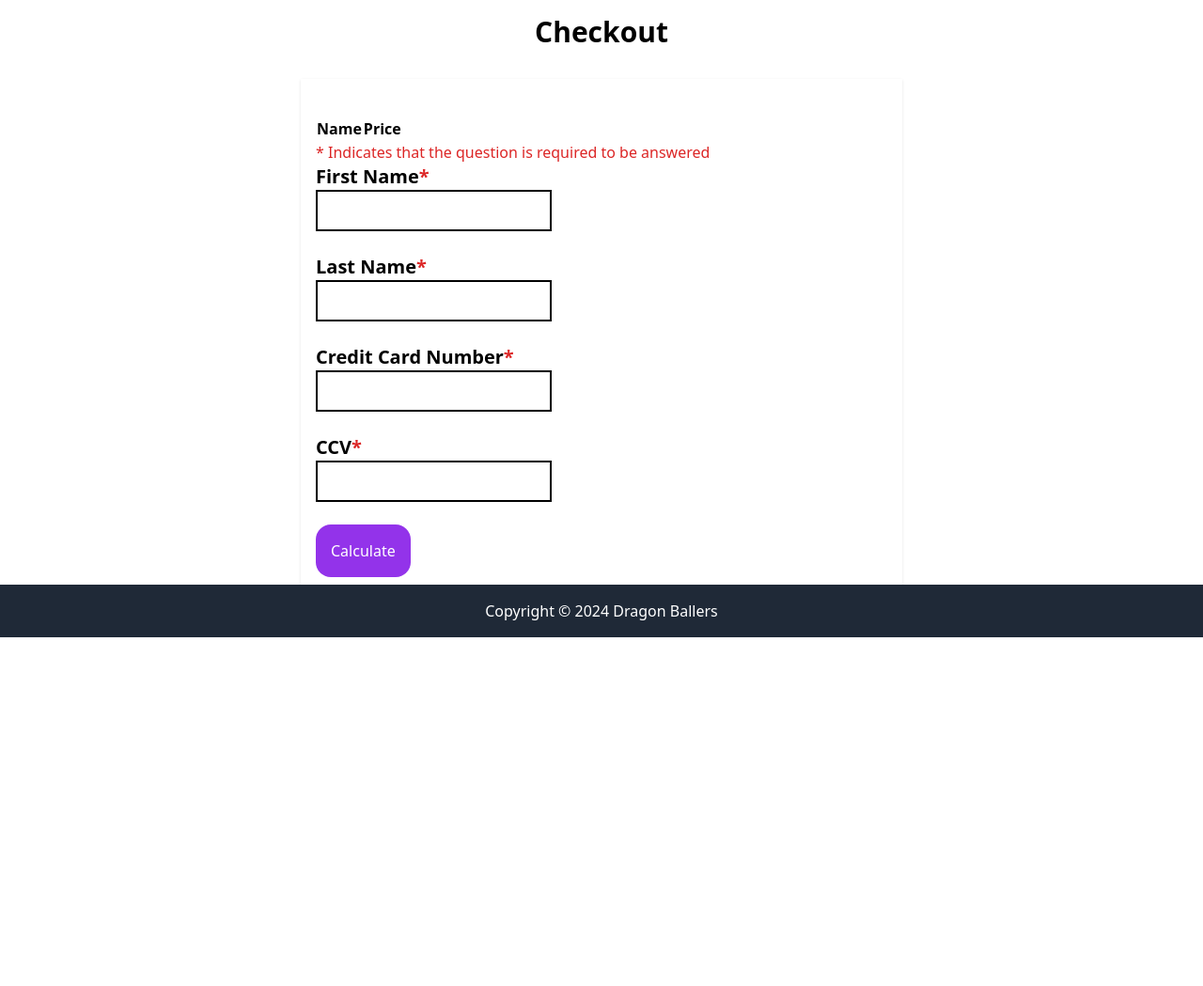
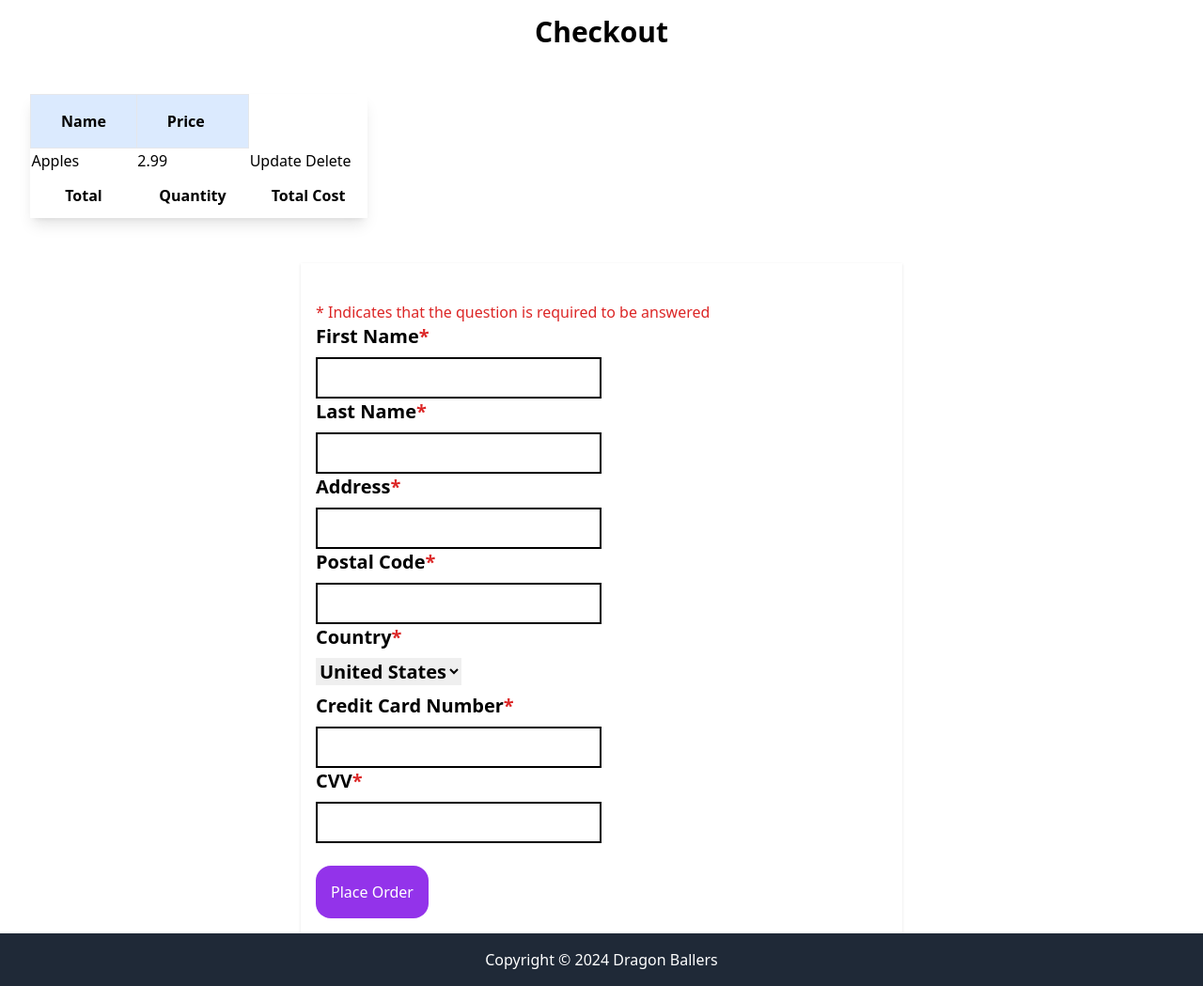
Before and after one commit to jpanahon/WinHacks2024, a Flask app: page /checkout in a window 1280 px wide. Shown: the part 122-1171 px from the top of the page at 94% size. Before the commit the page ends 800 px from the top, so only its background shows below. Run offline with Flask 3, Linux system fonts and the light colour scheme; lists and menus that the app fills with data are empty.

Commit message:
Redone Checkout page

```diff
--- a/static/css/output.css
+++ b/static/css/output.css
@@ -548,16 +548,27 @@ video {
   position: static;
 }
 
-.fixed {
-  position: fixed;
-}
-
 .bottom-0 {
   bottom: 0px;
 }
 
 .m-auto {
   margin: auto;
+}
+
+.mx-auto {
+  margin-left: auto;
+  margin-right: auto;
+}
+
+.mx-4 {
+  margin-left: 1rem;
+  margin-right: 1rem;
+}
+
+.-mx-3 {
+  margin-left: -0.75rem;
+  margin-right: -0.75rem;
 }
 
 .mr-6 {
@@ -568,12 +579,28 @@ video {
   margin-top: 1rem;
 }
 
-.mt-8 {
-  margin-top: 2rem;
+.mb-2 {
+  margin-bottom: 0.5rem;
+}
+
+.mb-6 {
+  margin-bottom: 1.5rem;
+}
+
+.block {
+  display: block;
 }
 
 .inline-block {
   display: inline-block;
+}
+
+.flex {
+  display: flex;
+}
+
+.table {
+  display: table;
 }
 
 .w-1\/2 {
@@ -584,16 +611,56 @@ video {
   width: 100%;
 }
 
+.w-2 {
+  width: 0.5rem;
+}
+
+.max-w-sm {
+  max-width: 24rem;
+}
+
+.flex-grow {
+  flex-grow: 1;
+}
+
+.table-auto {
+  table-layout: auto;
+}
+
+.border-collapse {
+  border-collapse: collapse;
+}
+
 .list-none {
   list-style-type: none;
+}
+
+.flex-wrap {
+  flex-wrap: wrap;
+}
+
+.items-center {
+  align-items: center;
+}
+
+.justify-center {
+  justify-content: center;
 }
 
 .rounded-2xl {
   border-radius: 1rem;
 }
 
+.rounded-lg {
+  border-radius: 0.5rem;
+}
+
 .border-2 {
   border-width: 2px;
+}
+
+.border {
+  border-width: 1px;
 }
 
 .border-b-2 {
@@ -640,29 +712,19 @@ video {
   background-color: rgb(220 38 38 / var(--tw-bg-opacity));
 }
 
-.bg-\[\#e59982\] {
+.bg-gray-50 {
   --tw-bg-opacity: 1;
-  background-color: rgb(229 153 130 / var(--tw-bg-opacity));
+  background-color: rgb(249 250 251 / var(--tw-bg-opacity));
 }
 
-.bg-\[\#072083\] {
+.bg-white {
   --tw-bg-opacity: 1;
-  background-color: rgb(7 32 131 / var(--tw-bg-opacity));
+  background-color: rgb(255 255 255 / var(--tw-bg-opacity));
 }
 
-.bg-\[\#8a9294\] {
+.bg-blue-100 {
   --tw-bg-opacity: 1;
-  background-color: rgb(138 146 148 / var(--tw-bg-opacity));
-}
-
-.bg-\[\#3498DB\] {
-  --tw-bg-opacity: 1;
-  background-color: rgb(52 152 219 / var(--tw-bg-opacity));
-}
-
-.bg-\[\#1F4788\] {
-  --tw-bg-opacity: 1;
-  background-color: rgb(31 71 136 / var(--tw-bg-opacity));
+  background-color: rgb(219 234 254 / var(--tw-bg-opacity));
 }
 
 .p-2 {
@@ -671,6 +733,43 @@ video {
 
 .p-4 {
   padding: 1rem;
+}
+
+.p-2\.5 {
+  padding: 0.625rem;
+}
+
+.p-8 {
+  padding: 2rem;
+}
+
+.px-6 {
+  padding-left: 1.5rem;
+  padding-right: 1.5rem;
+}
+
+.py-3 {
+  padding-top: 0.75rem;
+  padding-bottom: 0.75rem;
+}
+
+.px-3 {
+  padding-left: 0.75rem;
+  padding-right: 0.75rem;
+}
+
+.px-8 {
+  padding-left: 2rem;
+  padding-right: 2rem;
+}
+
+.py-4 {
+  padding-top: 1rem;
+  padding-bottom: 1rem;
+}
+
+.text-left {
+  text-align: left;
 }
 
 .text-center {
@@ -692,6 +791,16 @@ video {
   line-height: 1.75rem;
 }
 
+.text-sm {
+  font-size: 0.875rem;
+  line-height: 1.25rem;
+}
+
+.text-base {
+  font-size: 1rem;
+  line-height: 1.5rem;
+}
+
 .font-bold {
   font-weight: 700;
 }
@@ -730,7 +849,74 @@ video {
   box-shadow: var(--tw-ring-offset-shadow, 0 0 #0000), var(--tw-ring-shadow, 0 0 #0000), var(--tw-shadow);
 }
 
-.shadow-orange-600 {
-  --tw-shadow-color: #ea580c;
-  --tw-shadow: var(--tw-shadow-colored);
+.shadow-lg {
+  --tw-shadow: 0 10px 15px -3px rgb(0 0 0 / 0.1), 0 4px 6px -4px rgb(0 0 0 / 0.1);
+  --tw-shadow-colored: 0 10px 15px -3px var(--tw-shadow-color), 0 4px 6px -4px var(--tw-shadow-color);
+  box-shadow: var(--tw-ring-offset-shadow, 0 0 #0000), var(--tw-ring-shadow, 0 0 #0000), var(--tw-shadow);
 }
+
+.focus\:border-blue-500:focus {
+  --tw-border-opacity: 1;
+  border-color: rgb(59 130 246 / var(--tw-border-opacity));
+}
+
+.focus\:ring-blue-500:focus {
+  --tw-ring-opacity: 1;
+  --tw-ring-color: rgb(59 130 246 / var(--tw-ring-opacity));
+}
+
+@media (min-width: 768px) {
+  .md\:mb-0 {
+    margin-bottom: 0px;
+  }
+
+  .md\:w-1\/2 {
+    width: 50%;
+  }
+}
+
+.rtl\:text-right:where([dir="rtl"], [dir="rtl"] *) {
+  text-align: right;
+}
+
+@media (prefers-color-scheme: dark) {
+  .dark\:border-gray-600 {
+    --tw-border-opacity: 1;
+    border-color: rgb(75 85 99 / var(--tw-border-opacity));
+  }
+
+  .dark\:bg-gray-700 {
+    --tw-bg-opacity: 1;
+    background-color: rgb(55 65 81 / var(--tw-bg-opacity));
+  }
+
+  .dark\:text-white {
+    --tw-text-opacity: 1;
+    color: rgb(255 255 255 / var(--tw-text-opacity));
+  }
+
+  .dark\:text-gray-400 {
+    --tw-text-opacity: 1;
+    color: rgb(156 163 175 / var(--tw-text-opacity));
+  }
+
+  .dark\:placeholder-gray-400::-moz-placeholder {
+    --tw-placeholder-opacity: 1;
+    color: rgb(156 163 175 / var(--tw-placeholder-opacity));
+  }
+
+  .dark\:placeholder-gray-400::placeholder {
+    --tw-placeholder-opacity: 1;
+    color: rgb(156 163 175 / var(--tw-placeholder-opacity));
+  }
+
+  .dark\:focus\:border-blue-500:focus {
+    --tw-border-opacity: 1;
+    border-color: rgb(59 130 246 / var(--tw-border-opacity));
+  }
+
+  .dark\:focus\:ring-blue-500:focus {
+    --tw-ring-opacity: 1;
+    --tw-ring-color: rgb(59 130 246 / var(--tw-ring-opacity));
+  }
+}
--- a/templates/checkout.html
+++ b/templates/checkout.html
@@ -13,44 +13,73 @@
     {% include './components/navbar.html' %}
     <main>
         <h1 class="font-bold text-3xl text-center p-4">Checkout</h1>
+        <div class="p-8">
+            <table class="shadow-lg bg-white table-auto items-center">
+                <thead>
+                    <tr>
+                        <th class="bg-blue-100 border text-left px-8 py-4">Name</th>
+                        <th class="bg-blue-100 border text-left px-8 py-4">Price</th>
+                    </tr>
+                </thead>
+                <tbody>
+                    <tr>
+                        <td>Apples</td>
+                        <td>2.99</td>
+                        <td>
+                            <a>Update</a>
+                            <a>Delete</a>
+                        </td>
+                    </tr>
+
+                </tbody>
+                <tfoot>
+                    <tr class="font-semibold">
+                        <th scope="row" class="px-6 py-3 text-base">Total</th>
+                        <td class="px-6 py-3">Quantity</td>
+                        <td class="px-6 py-3">Total Cost</td>
+                    </tr>
+                </tfoot>
+            </table>
+        </div>
         <form class="shadow p-4 w-1/2 m-auto mt-4"> <br>
+            <p class="text-red-600">* Indicates that the question is required to be answered</p>
 
-            <table>
-                <tr>
-                    <th>Name</th>
-                    <th>Price</th>
-                </tr>
-                {% for item in items %}
-                <tr>
-                    <td>{{ item-name }}</td>
-                    <td>{{ item-price }}</td>
-                    <td>
-                        <a href="{{ url_for('update', id=item-name) }}">Update</a>
-                        <a href="{{ url_for('delete', id=item-name) }}">Delete</a>
-                    </td>
-                </tr>
-                {% endfor %}
-            </table>
+            <label for="fname" class="block mb-2 font-semibold text-xl">First Name<span class="text-red-600">*</span>
+                <br></label>
+            <input type="text" name="fname" class="flex-grow w-1/2 border-black border-2 p-2" required> <br>
 
-            <p class="text-red-600">* Indicates that the question is required to be answered</p>
-            <label for="fname" class="font-semibold text-xl">First Name<span class="text-red-600">*</span>
+            <label for="lname" class="block mb-2 font-semibold text-xl">Last Name<span class="text-red-600">*</span>
                 <br></label>
-            <input type="text" name="fname" class="border-black border-2 p-2" required> <br> <br>
-            <label for="lname" class="font-semibold text-xl">Last Name<span class="text-red-600">*</span>
+            <input type="text" name="lname" class="flex-grow w-1/2 border-black border-2 p-2" required> <br>
+
+            <label for="Address" class="block mb-2 font-semibold text-xl">Address<span class="text-red-600">*</span>
                 <br></label>
-            <input type="text" name="lname" class="border-black border-2 p-2" required> <br> <br>
-            <label for="ccnumber" class="font-semibold text-xl">Credit Card Number<span class="text-red-600">*</span>
+            <input type="text" name="Address" class="flex-grow w-1/2 border-black border-2 p-2" required> <br>
+            <label for="postal" class="block mb-2 font-semibold text-xl">Postal Code<span class="text-red-600">*</span>
                 <br></label>
-            <input type="text" name="ccnumber" class="border-black border-2 p-2" required> <br> <br>
-            <label for="ccv" class="font-semibold text-xl">CCV<span class="text-red-600">*</span>
+            <input type="text" name="postal" class="flex-grow w-1/2 border-black border-2 p-2" required> <br>
+            <label for="countries" class="block mb-2 font-semibold text-xl" required>Country<span
+                    class="text-red-600">*</span></label>
+            <select id="countries" class="block mb-2 font-semibold text-xl">
+                <option selected="US">United States</option>
+                <option value="CA">Canada</option>
+                <option value="FR">France</option>
+                <option value="DE">Germany</option>
+                <option value="IN">India</option>
+            </select>
+            <label for="ccnumber" class="block mb-2 font-semibold text-xl">Credit Card Number<span
+                    class="text-red-600">*</span>
                 <br></label>
-            <input type="text" name="ccv" class="border-black border-2 p-2" required> <br> <br>
+            <input type="text" name="ccnumber" class="flex-grow w-1/2 border-black border-2 p-2" required> <br>
+            <label for="cvv" class="block mb-2 font-semibold text-xl">CVV<span class="text-red-600">*</span>
+                <br></label>
+            <input type="text" name="cvv" class="flex-grow w-1/2 border-black border-2 p-2" required> <br> <br>
 
-            <button class="bg-purple-600 text-white p-4 rounded-2xl" type="submit">Calculate</button>
+            <button class="bg-purple-600 text-white p-4 rounded-2xl" type="submit">Place Order</button>
             <br>
         </form>
     </main>
-    <footer class="fixed bottom-0 w-full bg-gray-800 text-white p-4 text-center">
+    <footer class="bottom-0 w-full bg-gray-800 text-white p-4 text-center">
         Copyright &copy; 2024 Dragon Ballers
     </footer>
 </body>
--- a/templates/components/footer.html
+++ b/templates/components/footer.html
@@ -1,3 +1,3 @@
-<footer class="fixed bottom-0 w-full bg-gray-800 text-white p-4 text-center">
+<footer class="bottom-0 w-full bg-gray-800 text-white p-4 text-center">
     Copyright &copy; 2024 Dragon Ballers
 </footer>
```
Also changed, not shown: other parts of static/css/output.css (+21 -6 lines).
